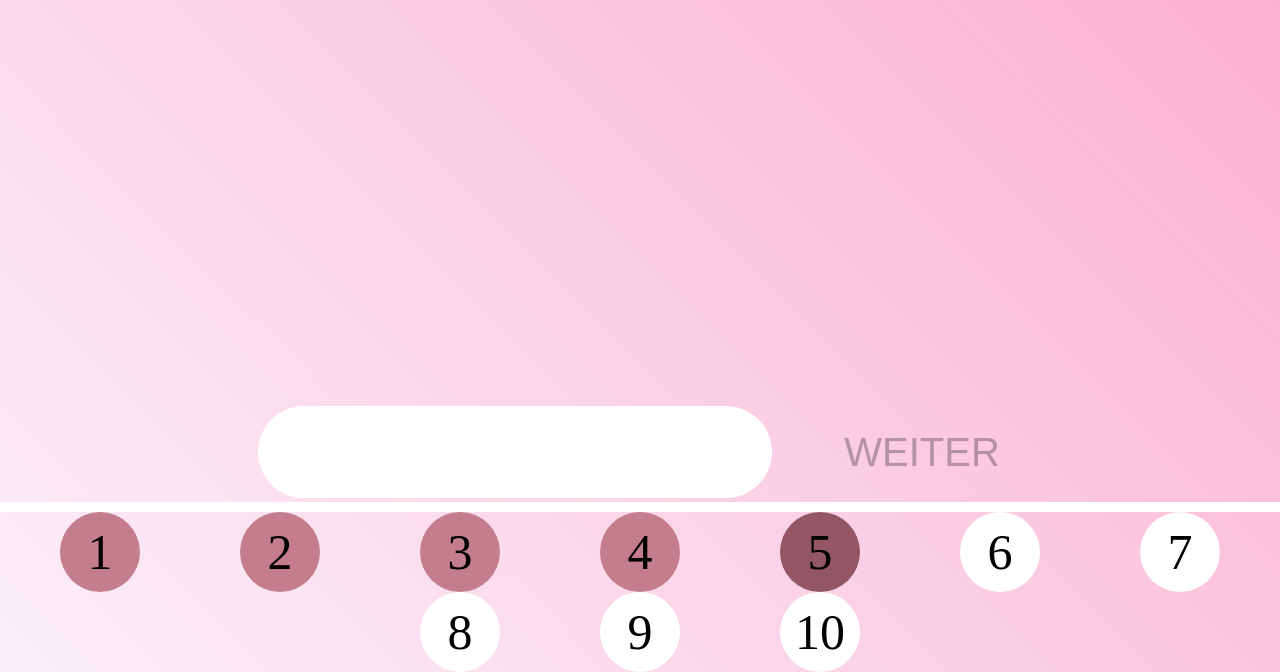
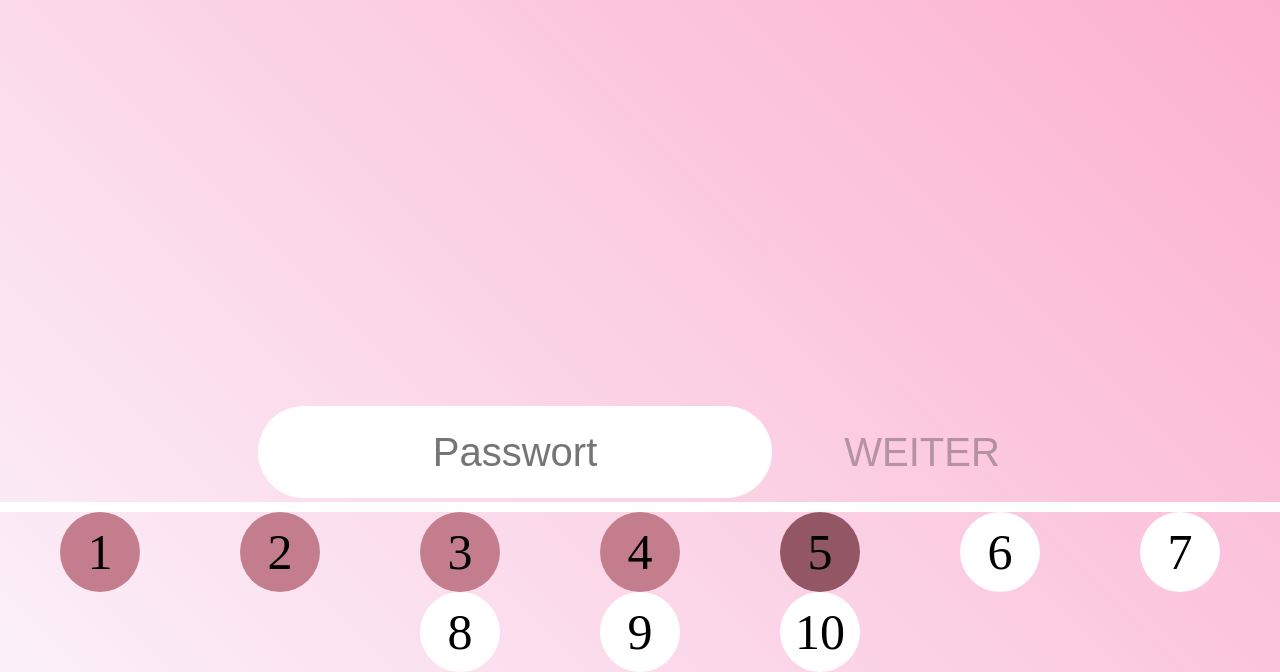
Before and after one commit to Yeeesh/Schnitzeljagt, a plain HTML site: page lvl5.html in a window 1280 px wide. Shown: the part 128-800 px from the top of the page. Drawn offline with Linux system fonts and the light colour scheme.

Commit message:
Update lvl5.html

```diff
--- a/lvl5.html
+++ b/lvl5.html
@@ -15,7 +15,7 @@
             <div class="puzzle"></div>
 
             <div class="next">
-                <input id="pass" type="text" oninput="passcheck('hallo')">
+                <input id="pass" type="text" oninput="passcheck('hallo')" placeholder="Passwort">
                 <button id="goon" onclick="location.href = 'lvl6.html';" disabled> WEITER</button>
             </div>
 
```
